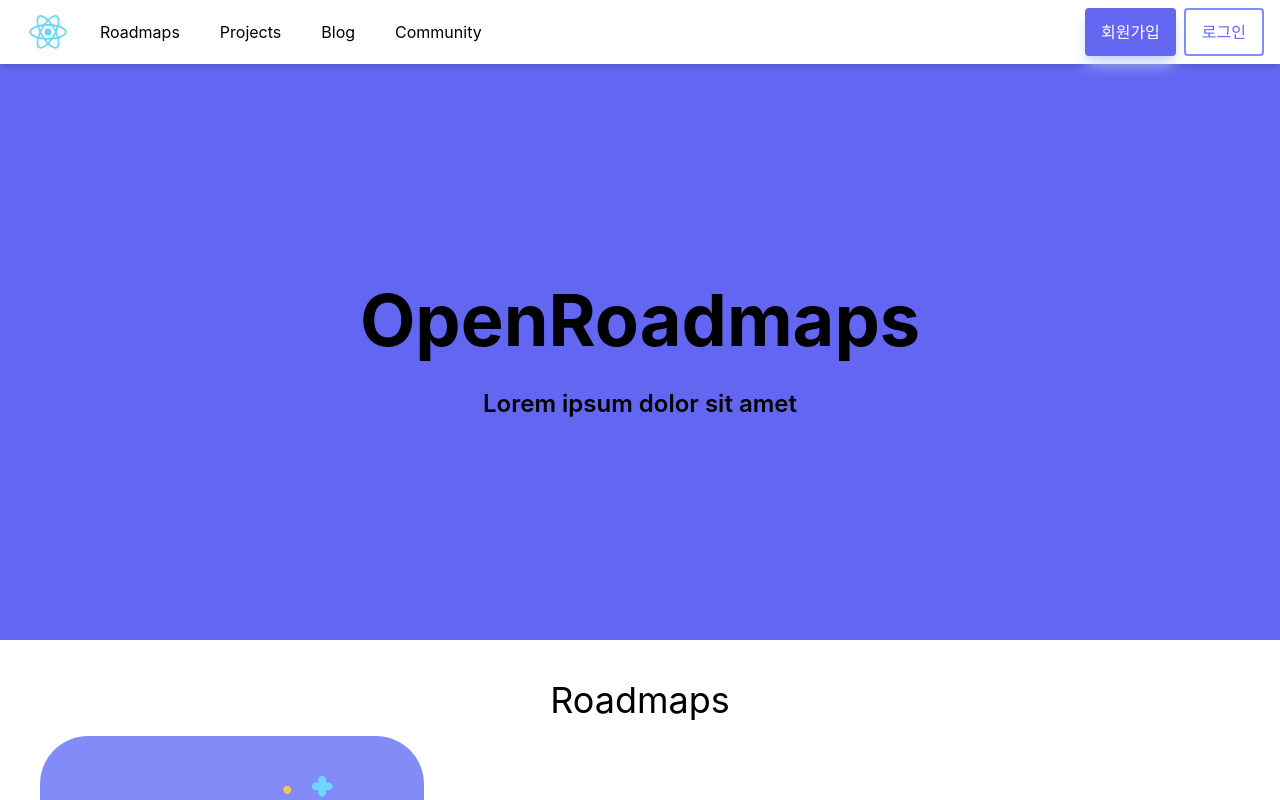
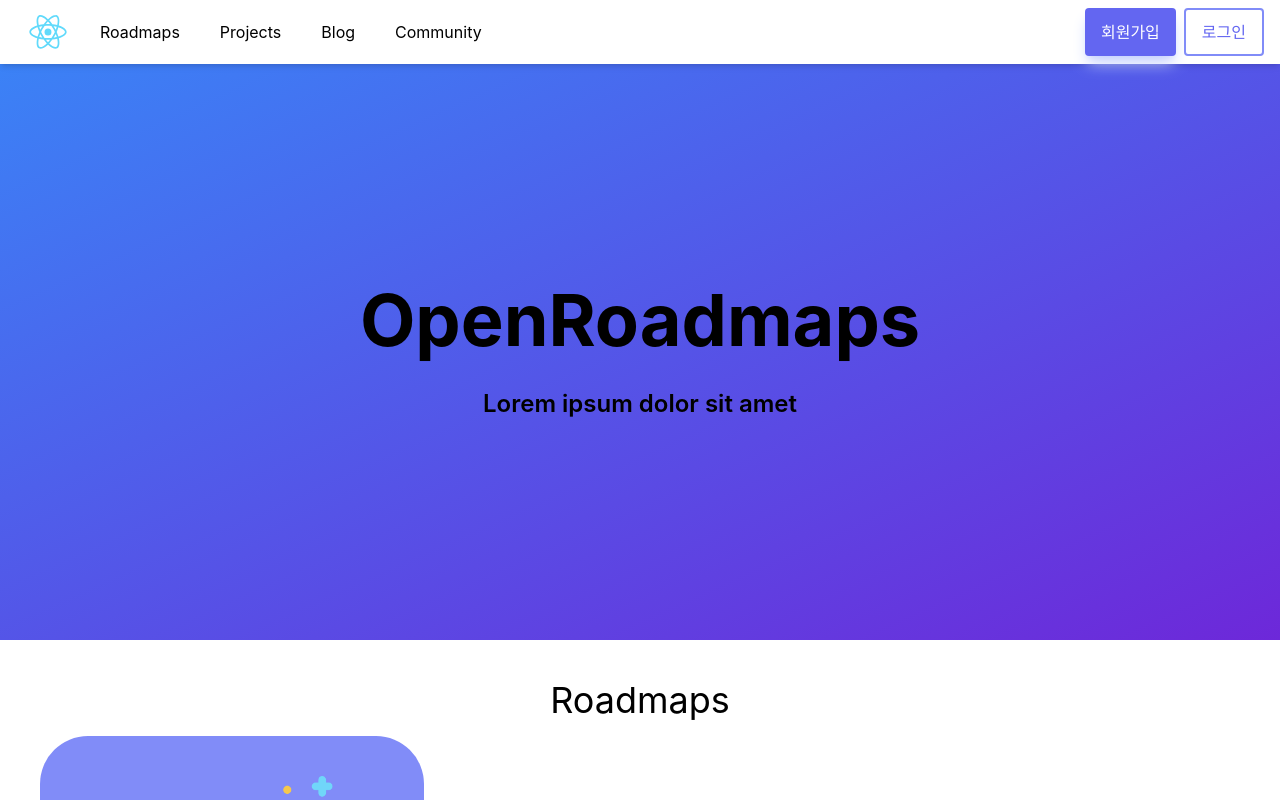
Before and after one commit to DevJaewoo/OpenRoadmaps, a React (Create React App) app in the folder frontend/: page / in a window 1280 px wide. Shown: the top 800 px of the page. Built offline with nearby package versions, Linux system fonts and the light colour scheme; a web font is replaced by a local one.

Commit message:
Welcom Section Gradation

```diff
--- a/frontend/src/pages/main/Main.tsx
+++ b/frontend/src/pages/main/Main.tsx
@@ -11,9 +11,8 @@ interface SectionProps {
 }
 
 const Welcome: React.FC<{}> = () => {
-  //그라데이션
   return (
-    <div className="flex flex-col justify-center items-center w-full h-[36rem] bg-indigo-500">
+    <div className="flex flex-col justify-center items-center w-full h-[36rem] bg-gradient-to-br from-blue-500 to-violet-700">
       <h1 className="text-7xl font-bold">OpenRoadmaps</h1>
       <p className="mt-8 text-2xl font-semibold">Lorem ipsum dolor sit amet</p>
     </div>
```
